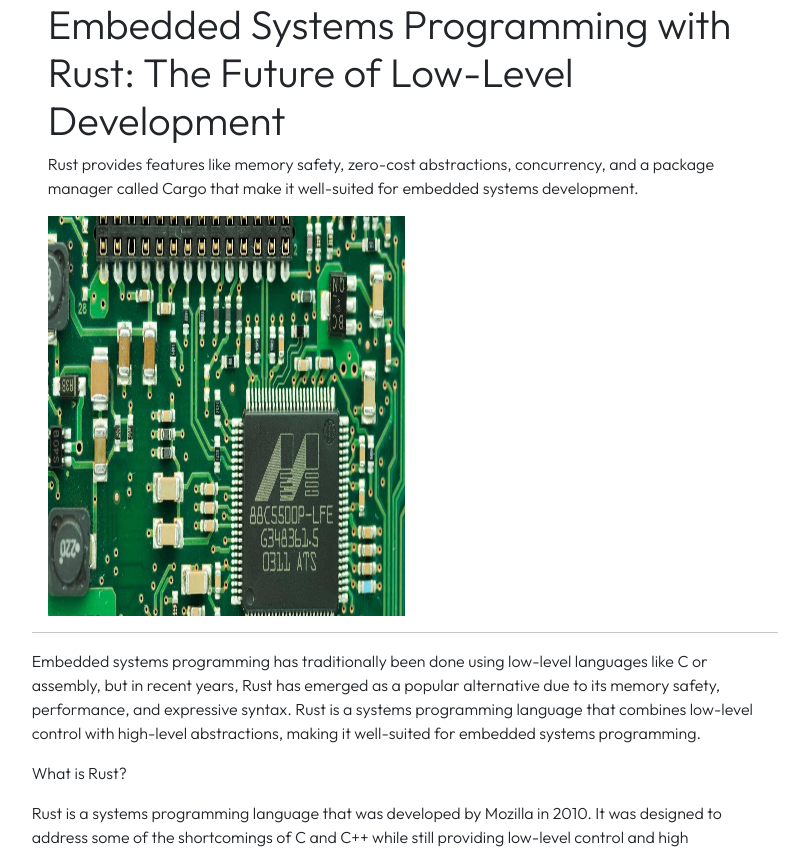
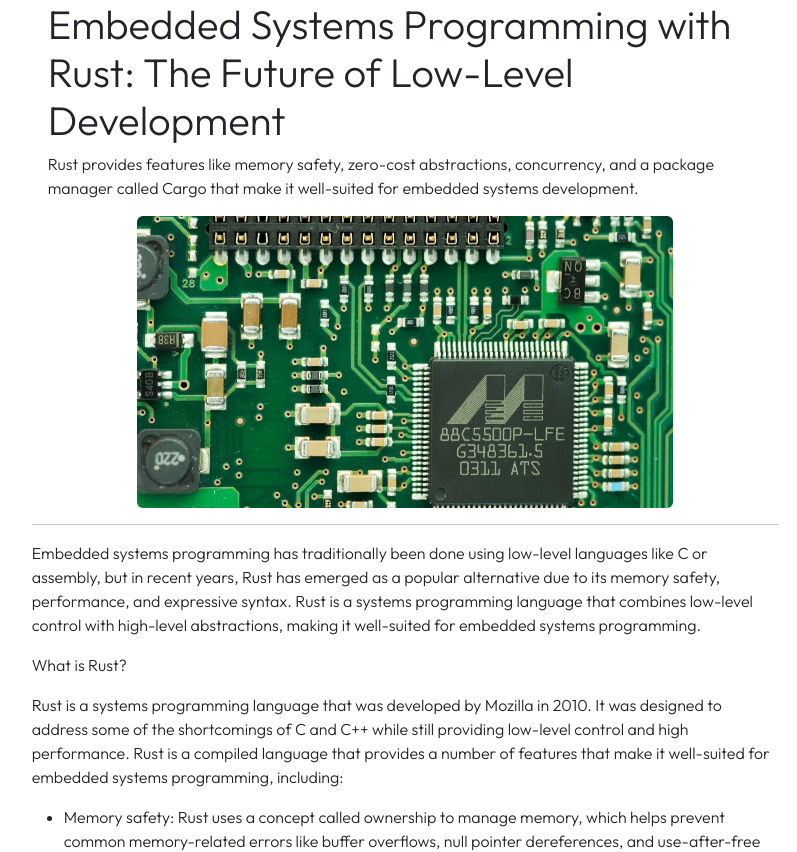
Before and after one commit to jennaluz/BlogBase, a PHP site: page /content/article.php?id=1 in a window 1280 px wide. Shown: the part 204-1056 px from the top of the page, without its empty margins (235-1032 px from the left). Run offline with PHP 8.4, Linux system fonts and the light colour scheme; data comes from the database, SQL or seed files in the repository; data that the repository does not hold is empty; some web fonts are replaced.

Commit message:
LF Add bootstrap styling to lead images

```diff
--- a/content/article.php
+++ b/content/article.php
@@ -165,9 +165,7 @@ $roles_str = json_encode($roles_arr);
                 <p><?php echo $article_info['description']; ?></p>
 
                 <?php if ($article_info['lead_image'] != null) { ?>
-                    <div class="justify-content-center">
-                        <img class="lead-img img-fluid" src="./uploads/leads/<?php echo $article_info['lead_image']; ?>" alt="<?php echo $article_info['lead_image']; ?>">
-                    </div>
+                    <img class="d-block mx-auto img-fluid rounded w-75" src="./uploads/leads/<?php echo $article_info['lead_image']; ?>" alt="<?php echo $article_info['lead_image']; ?>">
                 <?php } ?>
             </div>
 
```
